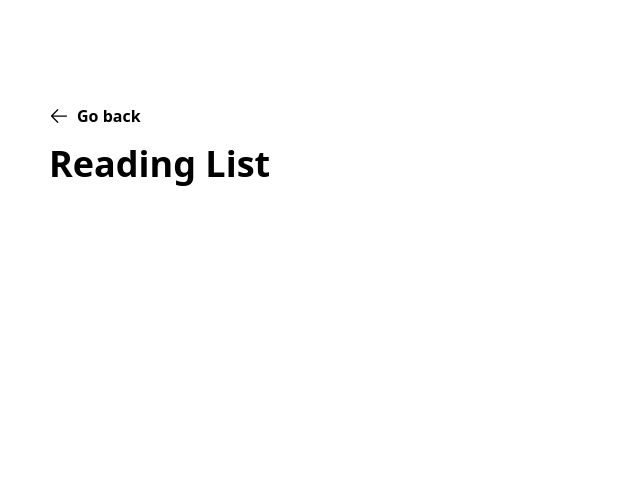
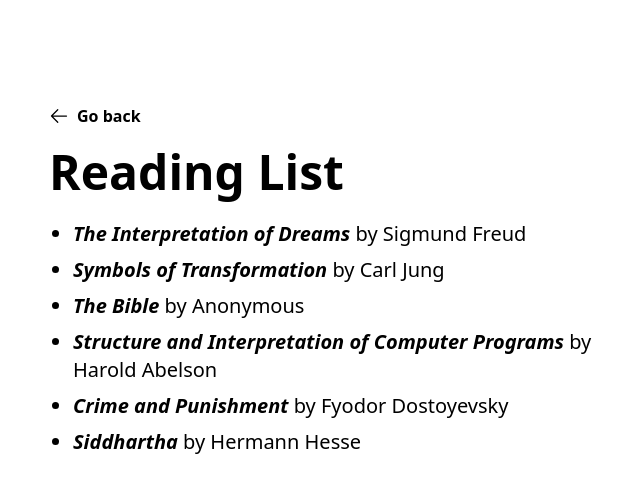
Before and after one commit to jinh0/jinho.xyz, a Next.js app: page /reading-list in a window 1280 px wide. Shown: the top 492 px of the page, without its empty margins (319-959 px from the left). Built offline with nearby package versions, Linux system fonts and the light colour scheme.

Commit message:
docs: add six books to list

```diff
--- /dev/null
+++ b/components/Article.tsx
@@ -0,0 +1,9 @@
+const Article = ({ children }: { children: string | JSX.Element[] }) => {
+  return (
+    <div className="items-center flex flex-col md:w-screen md:h-screen p-8 py-24 lg:p-24 transition-all">
+      <div className="w-full lg:w-1/2">{children}</div>
+    </div>
+  )
+}
+
+export default Article
--- /dev/null
+++ b/components/GoBack.tsx
@@ -0,0 +1,27 @@
+import Link from 'next/link'
+
+const GoBack = () => {
+  return (
+    <Link href="/">
+      <p className="flex flex-row items-center font-semibold cursor-pointer hover:bg-bg1 rounded-lg transition w-fit -translate-x-3 px-3 py-2">
+        <svg
+          xmlns="http://www.w3.org/2000/svg"
+          fill="none"
+          viewBox="0 0 24 24"
+          strokeWidth={1.5}
+          stroke="currentColor"
+          className="w-5 h-5 mr-2"
+        >
+          <path
+            strokeLinecap="round"
+            strokeLinejoin="round"
+            d="M10.5 19.5L3 12m0 0l7.5-7.5M3 12h18"
+          />
+        </svg>
+        Go back
+      </p>
+    </Link>
+  )
+}
+
+export default GoBack
--- /dev/null
+++ b/components/Title.tsx
@@ -0,0 +1,5 @@
+const Title = ({ children }: { children: JSX.Element | string }) => {
+  return <p className="mt-3 mb-6 text-5xl font-bold">{children}</p>
+}
+
+export default Title
--- a/components/home/About.tsx
+++ b/components/home/About.tsx
@@ -33,10 +33,7 @@ const About = () => {
 
         <p>
           A lot of people ask me what books to read, so{' '}
-          <Highlight
-            text="here is a list of books that I found most helpful."
-            link="/reading-list"
-          />
+          <Highlight text="here is a list of books" link="/reading-list" />.
         </p>
       </div>
       <div className="pb-8 text-base md:text-xl">
--- a/components/home/Book.tsx
+++ b/components/home/Book.tsx
@@ -1,7 +1,7 @@
 const Book = ({ title, author }: { title: string; author: string }) => {
   return (
-    <li className="last:pb-0 pb-3">
-      <span className="italic">{title}</span> by {author}
+    <li className="last:pb-0 pb-2">
+      <span className="italic font-semibold">{title}</span> by {author}
     </li>
   )
 }
--- a/pages/reading-list.tsx
+++ b/pages/reading-list.tsx
@@ -1,31 +1,27 @@
+import Article from '@components/Article'
+import GoBack from '@components/GoBack'
+import Book from '@components/home/Book'
+import Title from '@components/Title'
 import Link from 'next/link'
 
 const ReadingList = () => {
   return (
-    <div className="items-center flex flex-col md:w-screen md:h-screen p-8 lg:p-24 transition-all">
-      <div className="w-1/2">
-        <Link href="/">
-          <p className="flex flex-row items-center font-semibold cursor-pointer hover:bg-bg1 rounded-lg transition w-fit -translate-x-3 px-3 py-2">
-            <svg
-              xmlns="http://www.w3.org/2000/svg"
-              fill="none"
-              viewBox="0 0 24 24"
-              strokeWidth={1.5}
-              stroke="currentColor"
-              className="w-5 h-5 mr-2"
-            >
-              <path
-                strokeLinecap="round"
-                strokeLinejoin="round"
-                d="M10.5 19.5L3 12m0 0l7.5-7.5M3 12h18"
-              />
-            </svg>
-            Go back
-          </p>
-        </Link>
-        <p className="mt-2 text-4xl font-bold">Reading List</p>
-      </div>
-    </div>
+    <Article>
+      <GoBack />
+      <Title>Reading List</Title>
+
+      <ul className="list-disc list-outside pl-6 text-xl">
+        <Book title="The Interpretation of Dreams" author="Sigmund Freud" />
+        <Book title="Symbols of Transformation" author="Carl Jung" />
+        <Book title="The Bible" author="Anonymous" />
+        <Book
+          title="Structure and Interpretation of Computer Programs"
+          author="Harold Abelson"
+        />
+        <Book title="Crime and Punishment" author="Fyodor Dostoyevsky" />
+        <Book title="Siddhartha" author="Hermann Hesse" />
+      </ul>
+    </Article>
   )
 }
 
--- a/styles/index.css
+++ b/styles/index.css
@@ -591,6 +591,18 @@ video {
   margin-top: 1rem;
 }
 
+.mt-3 {
+  margin-top: 0.75rem;
+}
+
+.mt-6 {
+  margin-top: 1.5rem;
+}
+
+.mb-6 {
+  margin-bottom: 1.5rem;
+}
+
 .flex {
   display: flex;
 }
@@ -761,6 +773,11 @@ video {
   padding-right: 0.75rem;
 }
 
+.py-24 {
+  padding-top: 6rem;
+  padding-bottom: 6rem;
+}
+
 .pb-8 {
   padding-bottom: 2rem;
 }
@@ -801,6 +818,10 @@ video {
   font-family: ui-monospace, SFMono-Regular, Menlo, Monaco, Consolas, "Liberation Mono", "Courier New", monospace;
 }
 
+.font-serif {
+  font-family: ui-serif, Georgia, Cambria, "Times New Roman", Times, serif;
+}
+
 .text-base {
   font-size: 1rem;
   line-height: 1.5rem;
@@ -824,6 +845,11 @@ video {
 .text-3xl {
   font-size: 1.875rem;
   line-height: 2.25rem;
+}
+
+.text-5xl {
+  font-size: 3rem;
+  line-height: 1;
 }
 
 .font-bold {
@@ -1012,6 +1038,10 @@ video {
     width: 33.333333%;
   }
 
+  .lg\:w-1\/2 {
+    width: 50%;
+  }
+
   .lg\:p-24 {
     padding: 6rem;
   }
```
Also changed, not shown: components/Highlight.tsx (+11 -10 lines).
